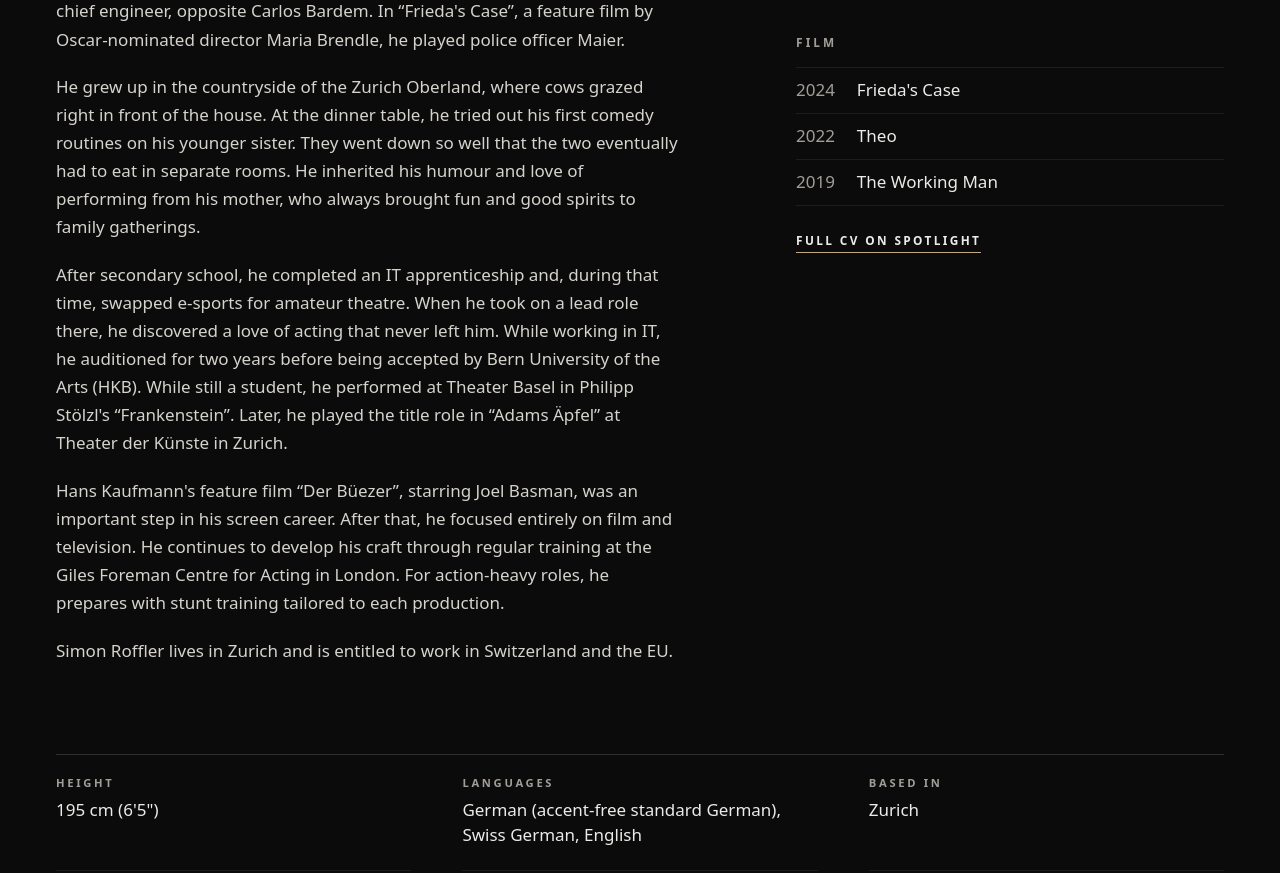
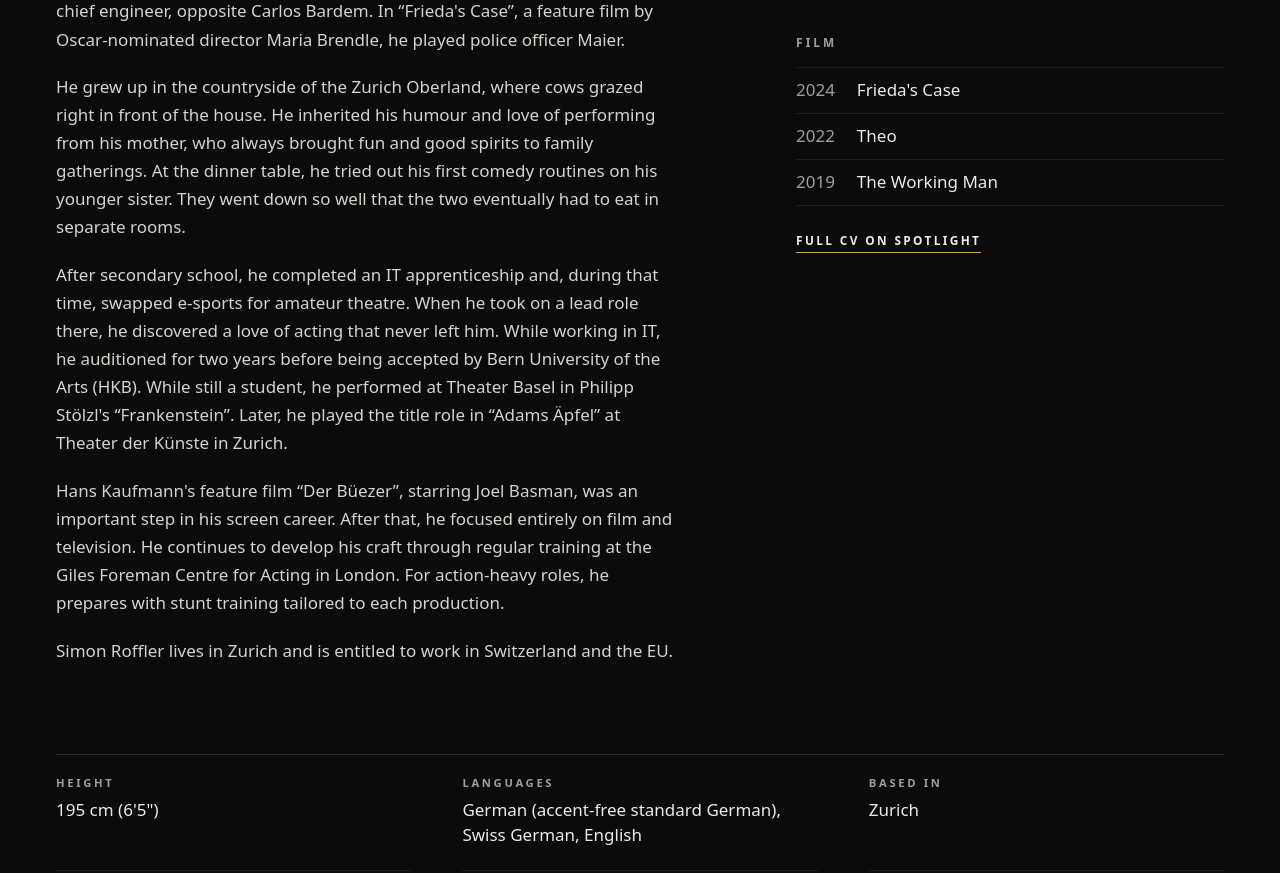
Before and after one commit to simonroffler/simonroffler.github.io, a plain HTML site: page index.html in a window 1280 px wide. Shown: the part 1369-2242 px from the top of the page. Drawn offline with Linux system fonts and the light colour scheme.

Commit message:
Website 2026-11-18 20:16

```diff
--- a/index.html
+++ b/index.html
@@ -114,7 +114,7 @@
         <div class="bio">
 <p class="bio__lead">At 6&#x27;5&quot; and with a striking presence, Simon Roffler is often cast in intense, hard-edged roles. His warmth also makes him a compelling choice for an upright investigator or a layered family man.</p>
 <p>In 2027, he will appear alongside Rafe Spall in Sky&#x27;s “The Death of Sherlock Holmes”, directed by Claudia Bluemhuber and Pierre Monnard. He had previously worked with Monnard on the SRF series “Buried Truth”. In Denis Rabaglia&#x27;s miniseries “On the High Seas”, he played a criminal who works as chief engineer, opposite Carlos Bardem. In “Frieda&#x27;s Case”, a feature film by Oscar-nominated director Maria Brendle, he played police officer Maier.</p>
-<p>He grew up in the countryside of the Zurich Oberland, where cows grazed right in front of the house. At the dinner table, he tried out his first comedy routines on his younger sister. They went down so well that the two eventually had to eat in separate rooms. He inherited his humour and love of performing from his mother, who always brought fun and good spirits to family gatherings.</p>
+<p>He grew up in the countryside of the Zurich Oberland, where cows grazed right in front of the house. He inherited his humour and love of performing from his mother, who always brought fun and good spirits to family gatherings. At the dinner table, he tried out his first comedy routines on his younger sister. They went down so well that the two eventually had to eat in separate rooms.</p>
 <p>After secondary school, he completed an IT apprenticeship and, during that time, swapped e-sports for amateur theatre. When he took on a lead role there, he discovered a love of acting that never left him. While working in IT, he auditioned for two years before being accepted by Bern University of the Arts (HKB). While still a student, he performed at Theater Basel in Philipp Stölzl&#x27;s “Frankenstein”. Later, he played the title role in “Adams Äpfel” at Theater der Künste in Zurich.</p>
 <p>Hans Kaufmann&#x27;s feature film “Der Büezer”, starring Joel Basman, was an important step in his screen career. After that, he focused entirely on film and television. He continues to develop his craft through regular training at the Giles Foreman Centre for Acting in London. For action-heavy roles, he prepares with stunt training tailored to each production.</p>
 <p>Simon Roffler lives in Zurich and is entitled to work in Switzerland and the EU.</p>
```
